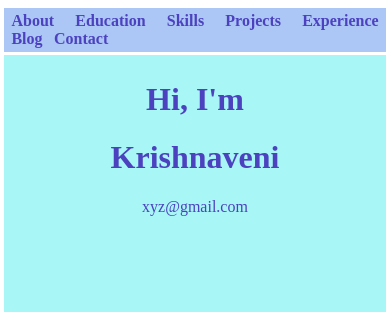
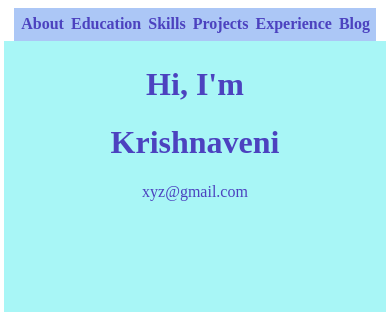
Before and after one commit to kvatt1/as3, a plain HTML site: page index.html in a window 390 px wide. Shown: the top 312 px of the page. Drawn offline with Linux system fonts and the light colour scheme.

Commit message:
third commit

```diff
--- a/Style.css
+++ b/Style.css
@@ -1,4 +1,4 @@
- :root{
+:root{
     --theme-color:#acc7f6 ;
     --font-color: #4c42bf;
     --background-color:rgb(168, 246, 246);
@@ -20,6 +20,9 @@
         margin-bottom: 1%;
         grid-area: nav;
         overflow: hidden;
+        /*@media (min-width: 500px){
+        padding: 1%;
+        }*/
     }
     main{
         display: grid;
@@ -80,20 +83,7 @@
     #years::first-letter{
     font-size: 80px;
     }
-    .hamburger {
-      display: none;
-    }
-    .small-nav{
-        background-color:var(--theme-color);
-        color: #fff;
-        text-align:justify;
-        padding: 1%;
-        font-weight: bold;
-        margin-bottom: 1%;
-        grid-area: nav;
-        overflow: hidden;
-    }
-    @media only screen and (max-width: 700px){
+    @media only screen and (max-width: 500px){
         .projects-experience{
             grid-template-columns: 1fr;
         }
@@ -118,15 +108,15 @@
             justify-content: space-evenly;
             height: 80vh;
         }
-	    .hamburger {
-         display: block;
-        }
-        .main-nav{
-            display: none;
+        nav{
+            display: flex;
+            flex-direction: row;
+            justify-content: space-around;
+            align-items: center;
+            margin: 0 10px;
         }
         .profile-img{
             width:150px;
         }
 
-
     }
--- a/index.html
+++ b/index.html
@@ -4,10 +4,10 @@
     <meta charset="UTF-8">
     <meta name="viewport" content="width=device-width, initial-scale=1.0">
     <link rel="stylesheet" href="Style.css">
-    <script src="script.js" type="text/javascript"></script>
     <title>My Portfolio</title>
 </head>
 <body>
+     <!--
     <div class="hamburger">
         <nav class="small-nav" id="mobile-nav">
             <a href="#about">About</a>
@@ -18,7 +18,7 @@
             <a href="#blog">Blog</a>
             <a href="#contact">Contact</a>
         </nav>
-        <!--
+
         <ul class="small-nav">
                 <li><a href="#about">About</a></li>
                 <li><a href="#education">Education</a></li>
@@ -28,9 +28,9 @@
                 <li><a href="#blog">Blog</a></li>
                 <li><a href="#contact">Contact</a></li>
         </ul>
-        -->
-   </div>
-   <nav class="main-nav" id="nav">
+
+   </div> -->
+   <nav  id="nav">
         <a href="#about">About</a>
         <a href="#education">Education</a>
         <a href="#skills">Skills</a>
--- a/script.js
+++ b/script.js
@@ -3,10 +3,3 @@
     var nav = document.querySelector('.small-nav');
     nav.classList.toggle('active');
   }*/
-
-  document.getElementById('mobile-nav').addEventListener('click', function() {
-    var navList = document.getElementById('small-nav');
-    if (navList === 'small-nav') {
-        navList.style.display = 'flex';
-    }
-});
```
Also changed, not shown: scriptold.js (added, +27 -0 lines).
